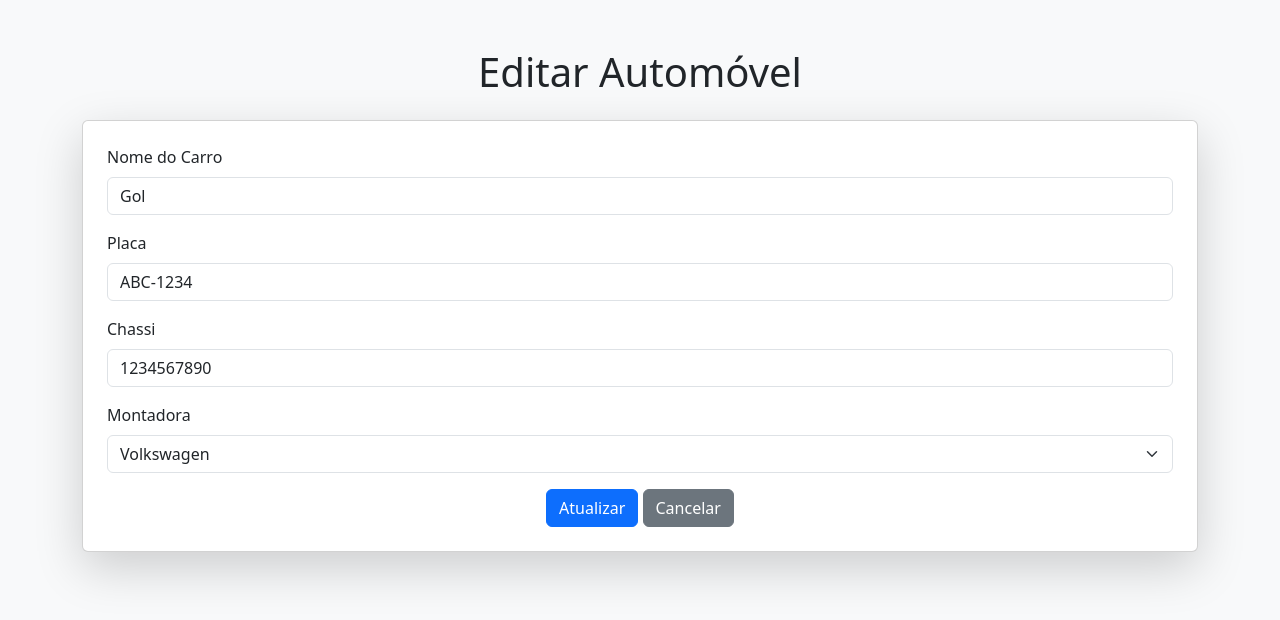
After one commit to Artthur2006/projeto-automoveis, a PHP site: page /edita_automovel.php?codigo=1 in a window 1280 px wide. The commit adds this page. Shown: the top 620 px of the page. Run offline with PHP 8.4, Linux system fonts and the light colour scheme; data comes from the database, SQL or seed files in the repository.

```diff
--- /dev/null
+++ b/edita_automovel.php
@@ -0,0 +1,103 @@
+<?php
+$conexao = new mysqli("localhost", "root", "", "cadastro_automoveis", 3307);
+
+if ($conexao->connect_error) {
+    die("Falha na conexão: " . $conexao->connect_error);
+}
+
+// Verifica se o código foi passado
+if (!isset($_GET['codigo'])) {
+    die("Código do automóvel não informado.");
+}
+
+$codigo = intval($_GET['codigo']);
+
+// Atualiza os dados se o formulário for enviado
+if (isset($_POST['atualizar'])) {
+    $nome = $conexao->real_escape_string($_POST['nome']);
+    $placa = $conexao->real_escape_string($_POST['placa']);
+    $chassi = $conexao->real_escape_string($_POST['chassi']);
+    $montadora = intval($_POST['montadora']);
+
+    $sql_update = "UPDATE automoveis
+                   SET nome='$nome', placa='$placa', chassi='$chassi', montadora=$montadora
+                   WHERE codigo=$codigo";
+
+    if ($conexao->query($sql_update) === TRUE) {
+        header("Location: listaautomoveis.php?msg=atualizado");
+        exit;
+    } else {
+        echo "Erro ao atualizar: " . $conexao->error;
+    }
+}
+
+// Busca os dados atuais do automóvel
+$sql = "SELECT * FROM automoveis WHERE codigo=$codigo";
+$result = $conexao->query($sql);
+
+if ($result->num_rows == 0) {
+    die("Automóvel não encontrado.");
+}
+
+$row = $result->fetch_assoc();
+
+// Busca todas as montadoras para o select
+$sql_montadoras = "SELECT * FROM montadoras";
+$result_montadoras = $conexao->query($sql_montadoras);
+?>
+
+<!DOCTYPE html>
+<html lang="pt-br">
+
+<head>
+    <meta charset="UTF-8">
+    <meta name="viewport" content="width=device-width, initial-scale=1.0">
+    <title>Editar Automóvel</title>
+    <link href="https://cdn.jsdelivr.net/npm/bootstrap@5.3.3/dist/css/bootstrap.min.css" rel="stylesheet">
+</head>
+
+<body class="bg-light">
+    <div class="container mt-5">
+        <h1 class="mb-4 text-center">Editar Automóvel</h1>
+
+        <div class="card shadow-lg p-4">
+            <form method="POST" action="">
+                <div class="mb-3">
+                    <label for="nome" class="form-label">Nome do Carro</label>
+                    <input type="text" name="nome" id="nome" class="form-control" required value="<?php echo htmlspecialchars($row['nome']); ?>">
+                </div>
+
+                <div class="mb-3">
+                    <label for="placa" class="form-label">Placa</label>
+                    <input type="text" name="placa" id="placa" class="form-control" required value="<?php echo htmlspecialchars($row['placa']); ?>">
+                </div>
+
+                <div class="mb-3">
+                    <label for="chassi" class="form-label">Chassi</label>
+                    <input type="text" name="chassi" id="chassi" class="form-control" required value="<?php echo htmlspecialchars($row['chassi']); ?>">
+                </div>
+
+                <div class="mb-3">
+                    <label for="montadora" class="form-label">Montadora</label>
+                    <select name="montadora" id="montadora" class="form-select" required>
+                        <?php
+                        if ($result_montadoras->num_rows > 0) {
+                            while ($m = $result_montadoras->fetch_assoc()) {
+                                $selected = ($m['codigo'] == $row['montadora']) ? 'selected' : '';
+                                echo "<option value='" . $m['codigo'] . "' $selected>" . $m['nome'] . "</option>";
+                            }
+                        }
+                        ?>
+                    </select>
+                </div>
+
+                <div class="text-center">
+                    <button type="submit" name="atualizar" class="btn btn-primary">Atualizar</button>
+                    <a href="listaautomoveis.php" class="btn btn-secondary">Cancelar</a>
+                </div>
+            </form>
+        </div>
+    </div>
+</body>
+
+</html>
```
Also changed, not shown: exclui_automovel.php (+8 -4 lines), listaautomoveis.php (+25 -11 lines).
